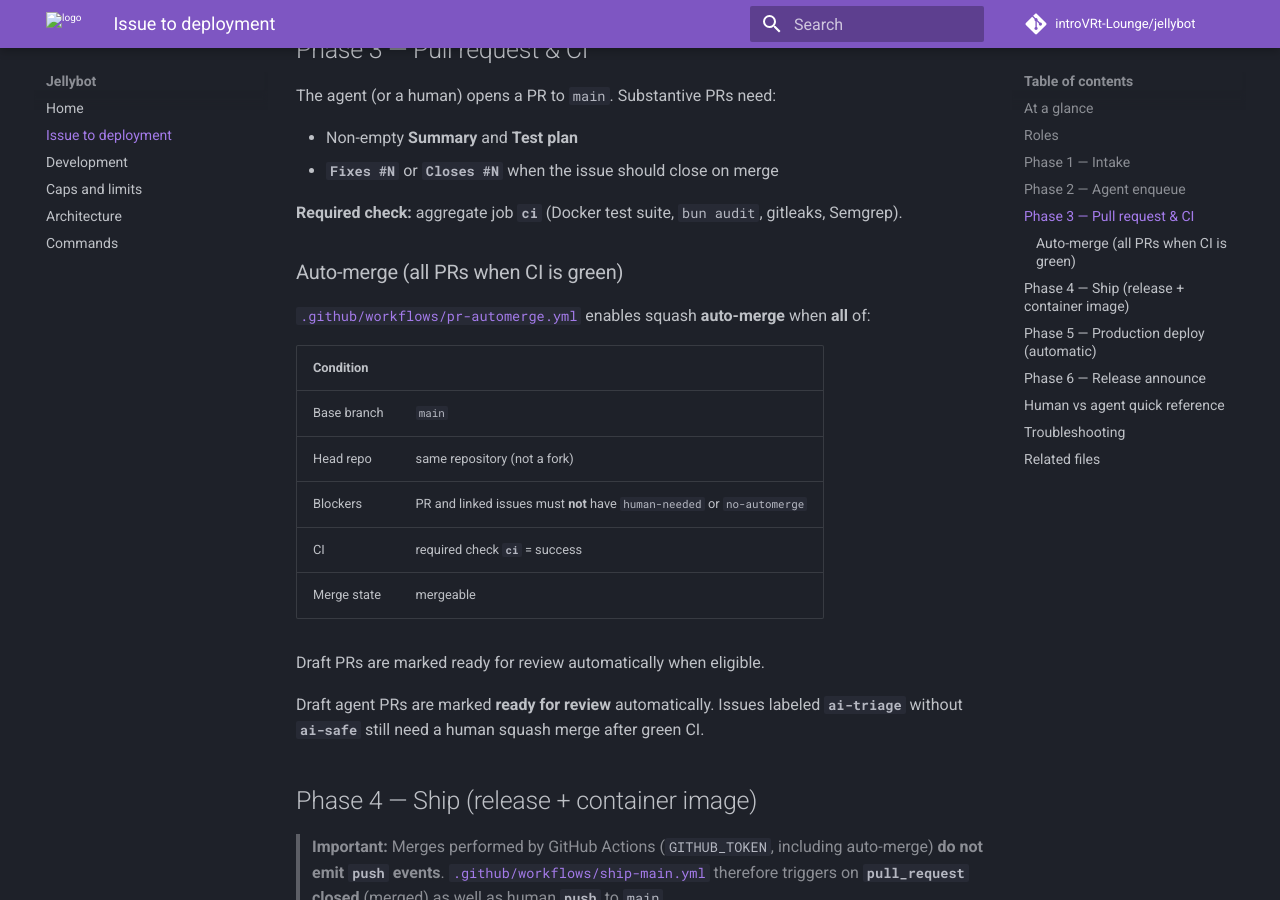
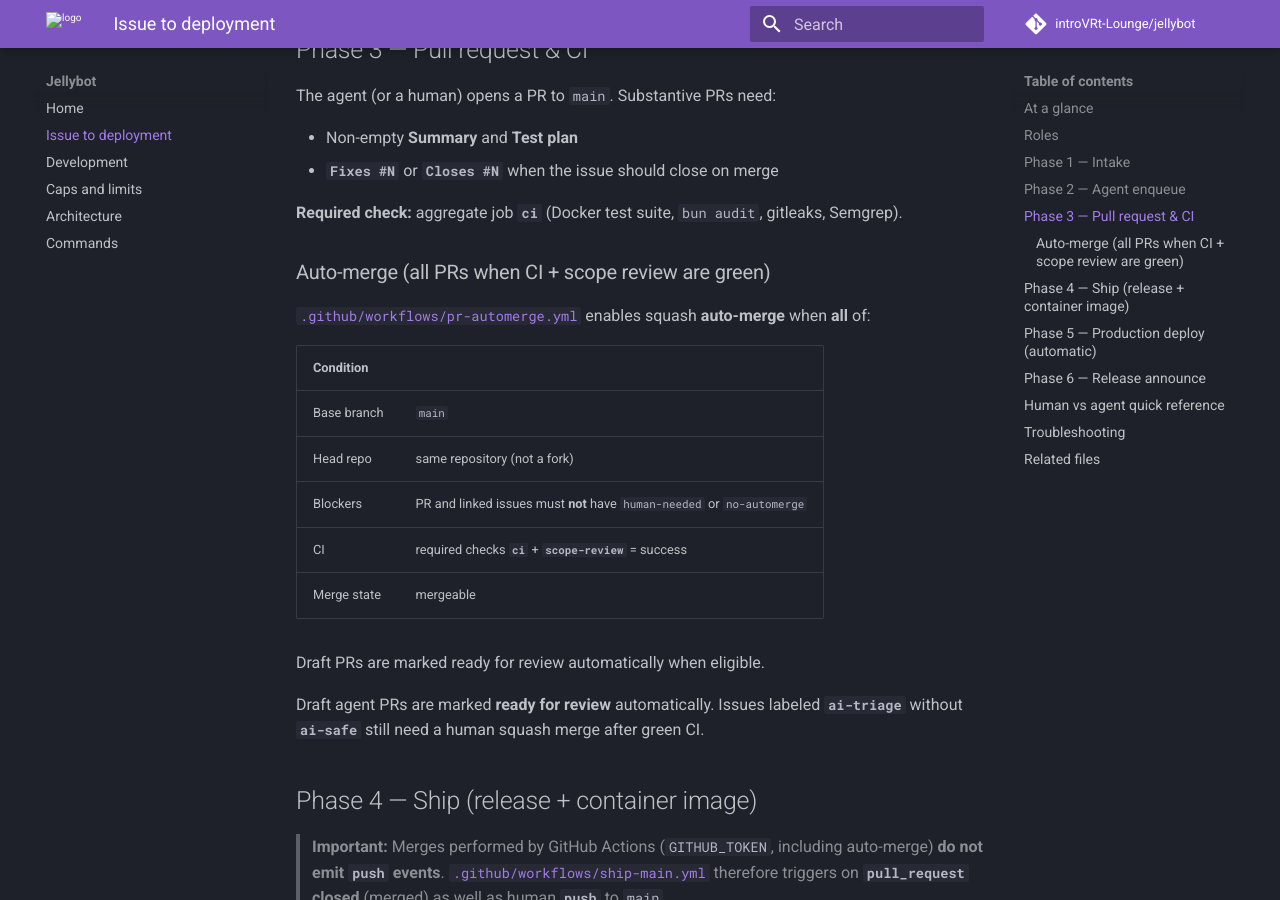
Before and after one commit to introVRt-Lounge/jellybot, an MkDocs documentation site: the page built from docs/ISSUE_TO_DEPLOYMENT.md, in a window 1280 px wide and 900 px high, scrolled down 3248 px. Built offline with MkDocs 1.6.1 and Material for MkDocs 9.7.7, drawn with Linux system fonts in a browser that asks for light colours; comment, search, counter and statistics services are not loaded; some of the changed text lies outside the part shown.

Commit message:
docs: scope-review gate in deployment runbook
Co-authored-by: Cursor <cursoragent@cursor.com>

```diff
--- a/docs/ISSUE_TO_DEPLOYMENT.md
+++ b/docs/ISSUE_TO_DEPLOYMENT.md
@@ -110,7 +110,7 @@ The agent (or a human) opens a PR to `main`. Substantive PRs need:
 
 **Required check:** aggregate job **`ci`** (Docker test suite, `bun audit`, gitleaks, Semgrep).
 
-### Auto-merge (all PRs when CI is green)
+### Auto-merge (all PRs when CI + scope review are green)
 
 [`.github/workflows/pr-automerge.yml`](../.github/workflows/pr-automerge.yml) enables squash **auto-merge** when **all** of:
 
@@ -119,7 +119,7 @@ The agent (or a human) opens a PR to `main`. Substantive PRs need:
 | Base branch | `main` |
 | Head repo | same repository (not a fork) |
 | Blockers | PR and linked issues must **not** have `human-needed` or `no-automerge` |
-| CI | required check **`ci`** = success |
+| CI | required checks **`ci`** + **`scope-review`** = success |
 | Merge state | mergeable |
 
 Draft PRs are marked ready for review automatically when eligible.
@@ -198,7 +198,8 @@ Details: [architecture.md — Production release announce](architecture.md#produ
 | File | Purpose |
 | --- | --- |
 | `.github/workflows/cursor-issue-triage.yml` | Start Cursor agent from issue labels |
-| `.github/workflows/pr-automerge.yml` | Auto-merge open PRs when **`ci`** is green |
+| `.github/workflows/pr-scope-review.yml` | LLM scope + quality gate (`scope-review`) |
+| `.github/workflows/pr-automerge.yml` | Auto-merge when **`ci`** + **`scope-review`** green |
 | `.github/workflows/ci.yml` | Required `ci` gate |
 | `.github/workflows/ship-main.yml` | Release tag + GHCR image after merge to `main` |
 | `.github/workflows/docker-image.yml` | Manual semver tag image builds |
```
